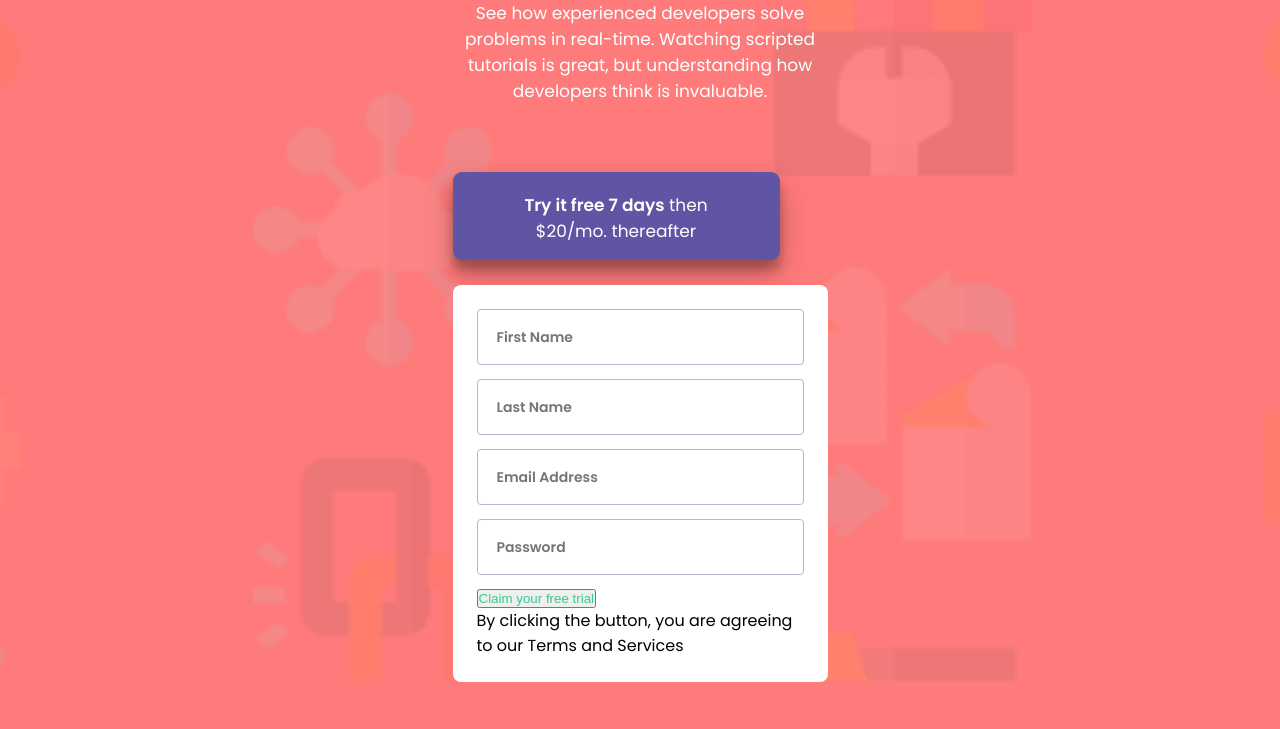
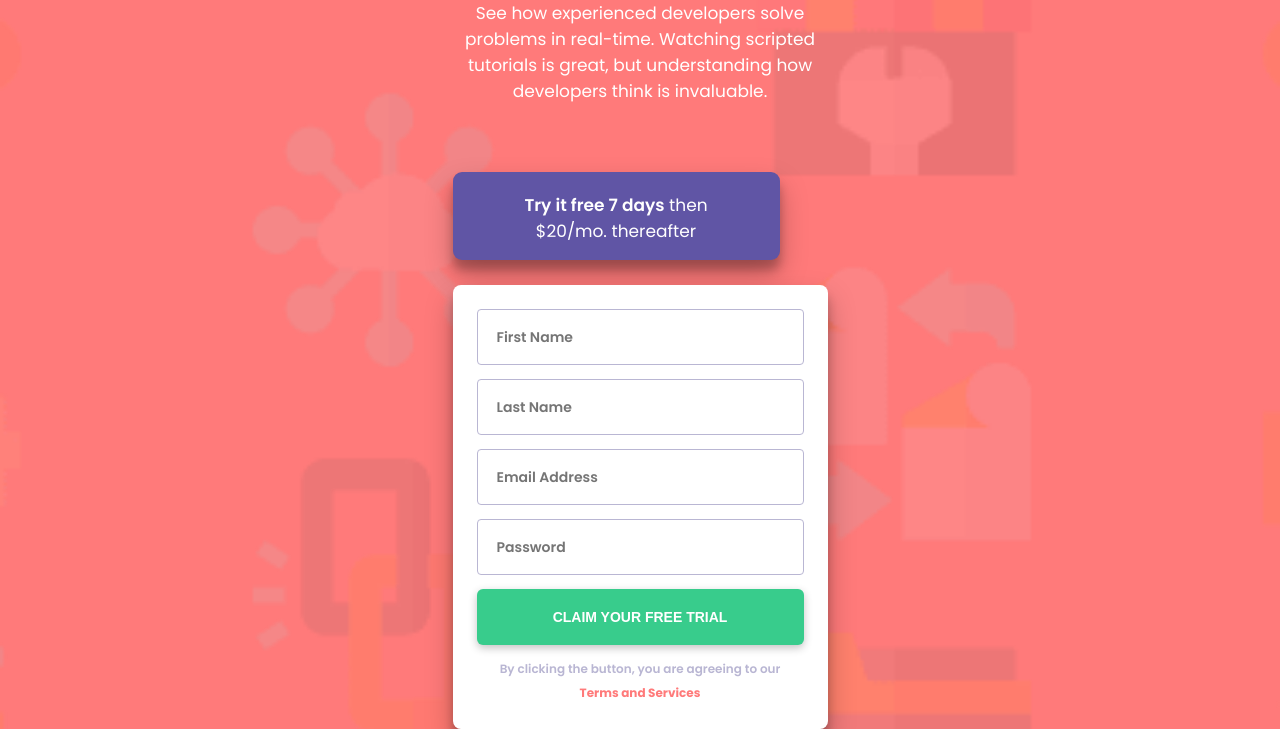
Before and after one commit to ChrisMulvanyGH/intro-component-with-signup-form, a plain HTML site: page index.html in a window 1280 px wide. Shown: the part 190-919 px from the top of the page. Before the commit the page ends 872 px from the top, so only its background shows below. Drawn offline with Linux system fonts and the light colour scheme.

Commit message:
Styled form button, terms and services, and drop-shadow

```diff
--- a/index.html
+++ b/index.html
@@ -39,7 +39,7 @@
         <input type="password" name="password" id="pwd" class="fields" placeholder="Password">
 
         <button type="submit" id="submitBtn" class="subBtn">Claim your free trial</button>
-        <p>By clicking the button, you are agreeing to our Terms and Services</p>
+        <p class="tandcs">By clicking the button, you are agreeing to our <span class="highlight">Terms and Services</span></p>
       </form>
     </article>
   </main>
--- a/main.scss
+++ b/main.scss
@@ -20,6 +20,7 @@ $ft-size-17: 1.0625rem;
 $ft-size-16: 1rem;
 $ft-size-15: 0.9375rem;
 $ft-size-14: 0.875rem;
+$ft-size-13: 0.8125rem;
 $ft-size-12: 0.75rem;
 
 /* -------------------------------------------------------------------------------------------- */
@@ -119,6 +120,8 @@ p {
   align-items: flex-start;
   background-color: $white;
   border-radius: 8px;
+  margin-bottom: 68px;
+  box-shadow: rgba(0, 0, 0, 0.25) 0px 14px 28px, rgba(0, 0, 0, 0.22) 0px 10px 10px;
 
   .labels {
     text-align: left;
@@ -139,9 +142,34 @@ p {
   }
 
   .subBtn {
-    color: $green;
+    width: 100%;
+    min-width: 279px;
+    min-height: 56px;
+    font-size: $ft-size-14;
+    font-weight: 600;
+    background-color: $green;
+    text-transform: uppercase;
+    color: $white;
+    border: 0;
+    border-radius: 6px;
+    box-shadow: rgba(0, 0, 0, 0.24) 0px 3px 8px;
+    margin-bottom: 0.875em;
   }
 
+  .tandcs {
+    padding: 0 .5em;
+    font-size: $ft-size-12;
+    font-weight: 600;
+    line-height: 24px;
+    text-align: center;
+    color: $grayishBlue;
+    // margin-bottom: 30px;
+
+    .highlight {
+      font-weight: 700;
+      color: $red;
+    }
+  }
 }
 
 .footer {
```
Also changed, not shown: dist/css/main.css, 1 other file.
